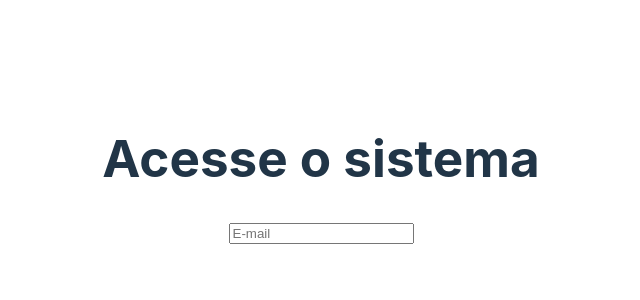
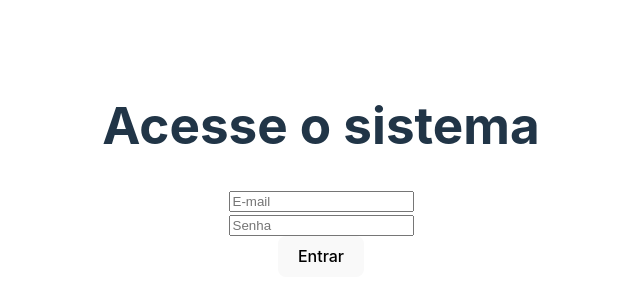
Before and after one commit to TArauujo/TelaLoginReact, a React (Vite) app: page / in a window 1280 px wide. Shown: the part 230-530 px from the top of the page, without its empty margins (319-959 px from the left). Built offline with nearby package versions, Linux system fonts and the light colour scheme.

Commit message:
Instalação do "React Icons"

```diff
--- a/src/Components/Login.jsx
+++ b/src/Components/Login.jsx
@@ -5,7 +5,13 @@ const Login = () => {
     <div className="container">
         <form>
             <h1>Acesse o sistema</h1>
-            <input type="email" placeholder="E-mail"/>
+            <div>
+                <input type="email" placeholder="E-mail"/>
+            </div>
+            <div>
+                <input type="password" placeholder="Senha" />
+            </div>
+            <button>Entrar</button>
         </form>
     </div>
   )
```
